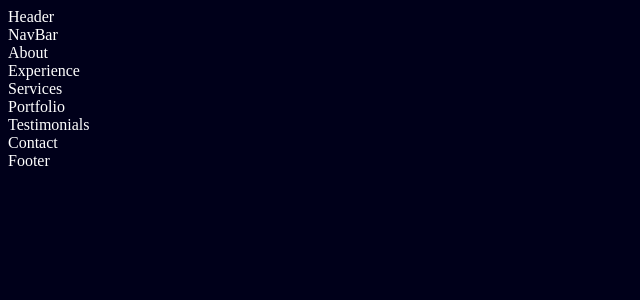
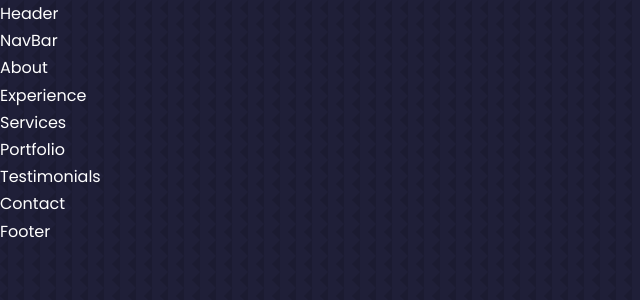
Before and after one commit to laststonedjs/laststonedjs.github.io, a React (Create React App) app in the folder react-portfolio/: page / in a window 1280 px wide. Shown: the top 300 px of the page, without its empty margins (0-640 px from the left). Built offline with nearby package versions, Linux system fonts and the light colour scheme.

Commit message:
Made CSS variables and defined global styles

```diff
--- a/react-portfolio/src/index.css
+++ b/react-portfolio/src/index.css
@@ -1,4 +1,138 @@
+@import url('https://fonts.googleapis.com/css2?family=Poppins:wght@300;400;500;600&display=swap');
+
+* {
+	margin: 0;
+	padding: 0;
+	border: 0;
+	outline: 0;
+	box-sizing: border-box;
+	list-style: none;
+	text-decoration: none;
+}
+
+:root {
+	--color-bg: #1f1f38;
+	--color-bg-variant: #2c2c6c;
+	--color-primary: #4db5ff;
+	--color-primary-variant: rgba(77, 181, 255, 0.4);
+	--color-white: #fff;
+	--color-light: rgba(255, 255, 255, 0.6);
+
+	--transition: all 400ms ease;
+
+	--container-width-lg: 75%;
+	--container-width-md: 86%;
+	--container-width-sm: 90%;
+}
+
+html {
+	scroll-behavior: smooth;
+}
+
+::-webkit-scrollbar {
+	display: none;
+}
+
 body {
-	background-color: #00001a;
-	color: #fff;
+	font-family: 'Poppins', sans-serif;
+	background: var(--color-bg);
+	color: var(--color-white);
+	line-height: 1.7;
+	background-image: url(../src/assets/bg-texture.png);
 }
+
+/* =================== GENERAL STYLES ====================== */
+.container {
+	width: var(--container-width-lg);
+	margin: 0 auto;
+}
+
+h1,
+h2,
+h3,
+h4,
+h5 {
+	font-weight: 500;
+}
+
+h1 {
+	font-size: 2.5rem;
+}
+
+section {
+	margin-top: 8rem;
+}
+
+section > h2,
+section > h5 {
+	text-align: center;
+	color: var(--color-light);
+}
+
+section > h2 {
+	color: var(--color-primary);
+	margin-bottom: 3rem;
+}
+
+.text-light {
+	color: var(--color-light);
+}
+
+a {
+	color: var(--color-primary);
+	transition: var(--transition);
+}
+
+a:hover {
+	color: var(--color-white);
+}
+
+.btn {
+	width: max-content;
+	display: inline-block;
+	color: var(--color-primary);
+	padding: 0.75rem 1.2rem;
+	border-radius: 0.4rem;
+	cursor: pointer;
+	border: 1px solid var(--color-primary);
+	transition: var(--transition);
+}
+
+.btn:hover {
+	background: var(--color-white);
+	color: var(--color-bg);
+	border-color: transparent;
+}
+
+.btn-primary {
+	background: var(--color-primary);
+	color: var(--color-bg);
+}
+
+img {
+	display: block;
+	width: 100%;
+	object-fit: cover;
+}
+
+/* =================== MEDIA QUERIES (medium devices) ====================== */
+@media screen and (max-width: 1024px) {
+	.container {
+		width: var(--container-width-md);
+	}
+
+	section {
+		margin-top: 6rem;
+	}
+}
+
+/* =================== MEDIA QUERIES (small devices) ====================== */
+@media screen and (max-width: 600px) {
+	.container {
+		width: var(--container-width-sm);
+	}
+
+	section > h2 {
+		margin-top: 2rem;
+	}
+}
```
Also changed, not shown: react-portfolio/src/assets/avatar.jpg (renamed from react-portfolio/src/assets/profile.jpg), react-portfolio/src/assets/avatar1.jpg (renamed from react-portfolio/src/assets/2702.jpg).
